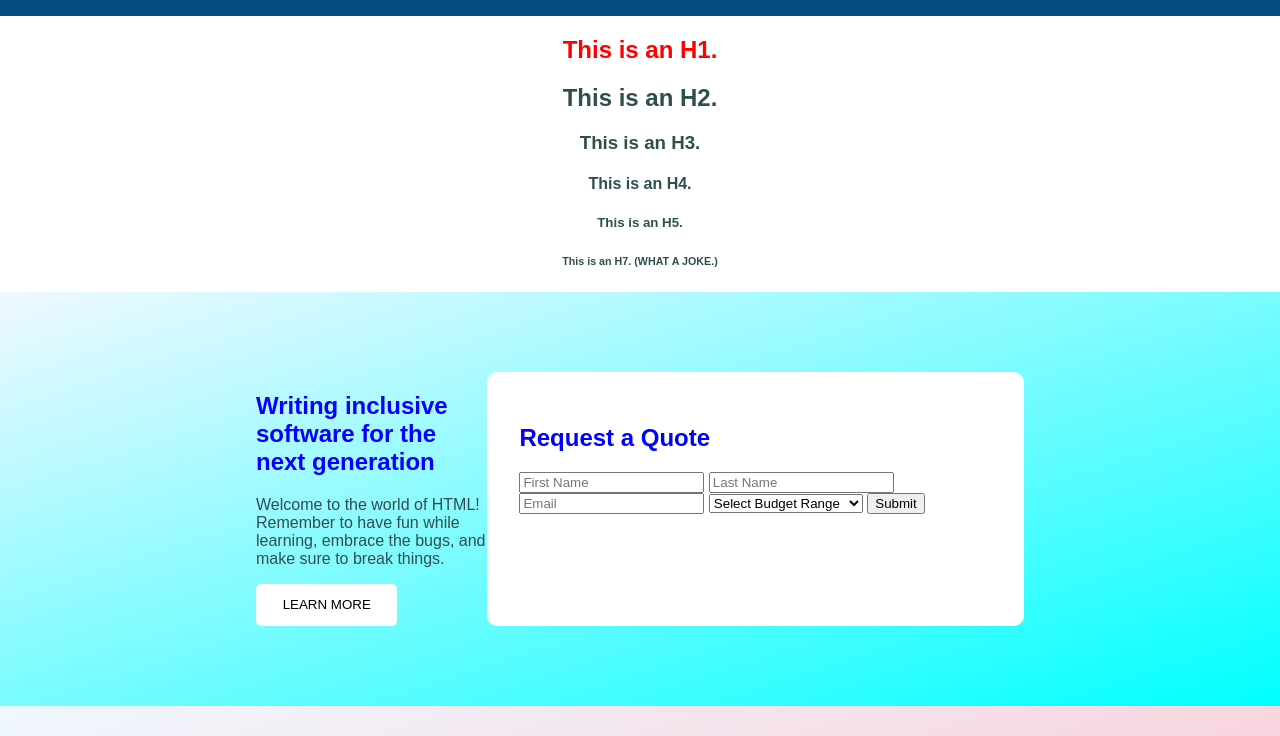
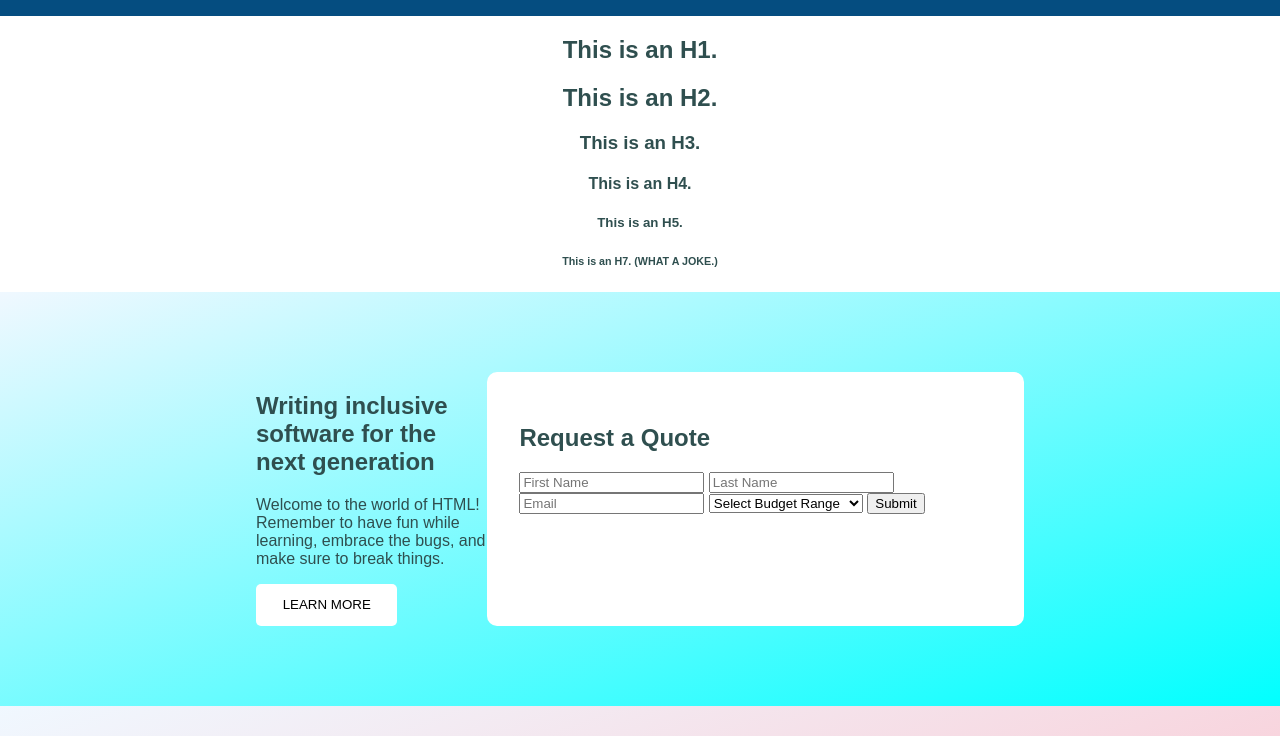
Before and after one commit to abbreviatedman/css-in-class-exercises, a plain HTML site: page index.html in a window 1280 px wide. Shown: the part 64-800 px from the top of the page. Drawn offline with Linux system fonts and the light colour scheme.

Commit message:
Revert "Adds conflicting CSS rules."
This reverts commit 7711a3639991f92f0b43cb54cec16c20298006f4.

```diff
--- a/index.html
+++ b/index.html
@@ -21,7 +21,7 @@
       </ul>
     </nav>
     <section class="headers-section">
-      <h1 class="red-text"><a href="https://www.github.com/abbreviatedman" target="_blank">This</a> is an H1.</h1>
+      <h1><a href="https://www.github.com/abbreviatedman" target="_blank">This</a> is an H1.</h1>
       <h2><a href="https://www.github.com/abbreviatedman">This</a> is an H2.</h2>
       <h3><a href="https://www.github.com/abbreviatedman">This</a> is an H3.</h3>
       <h4><a href="https://www.google.com">This is an H4.</a></h4>
--- a/styles/styles.css
+++ b/styles/styles.css
@@ -1,14 +1,6 @@
 /* FOR CSS MODULE
   Add border style rules that are at least 5 pixels and a color of your choice.
 */
-
-h1 {
-    color: blue;
-}
-
-.red-text {
-    color: red;
-}
 
 body {
   margin: 0;
```
